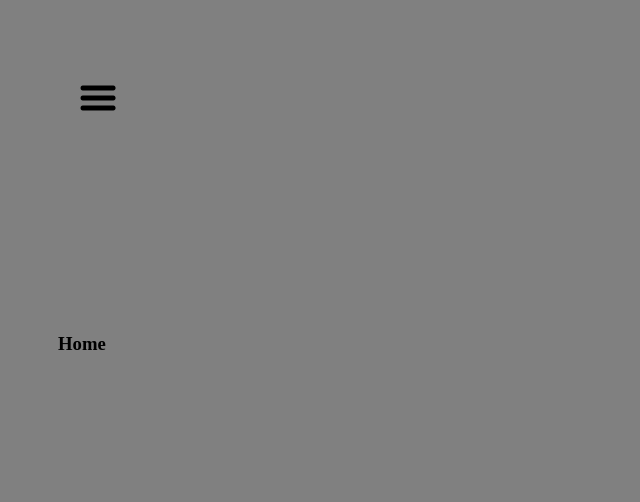
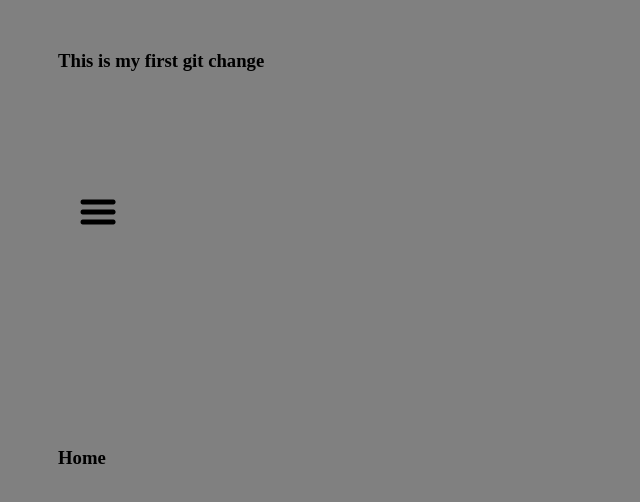
Before and after one commit to Hristo1Georgiev/git-one, a plain HTML site: page index.html in a window 1280 px wide. Shown: the whole page, without its empty margins (0-640 px from the left). Drawn offline with Linux system fonts and the light colour scheme.

Commit message:
Added h1

```diff
--- a/index.html
+++ b/index.html
@@ -10,6 +10,7 @@
 </head>
 
 <body class="body">
+    <h3>This is my first git change</h3>
     <div id="conteiner">
         <input onclick="activateMenu" class="menu" type="image" src="img/hamburger.png" width="40px" />
         <ul id="listUl" class="menuList">
```
